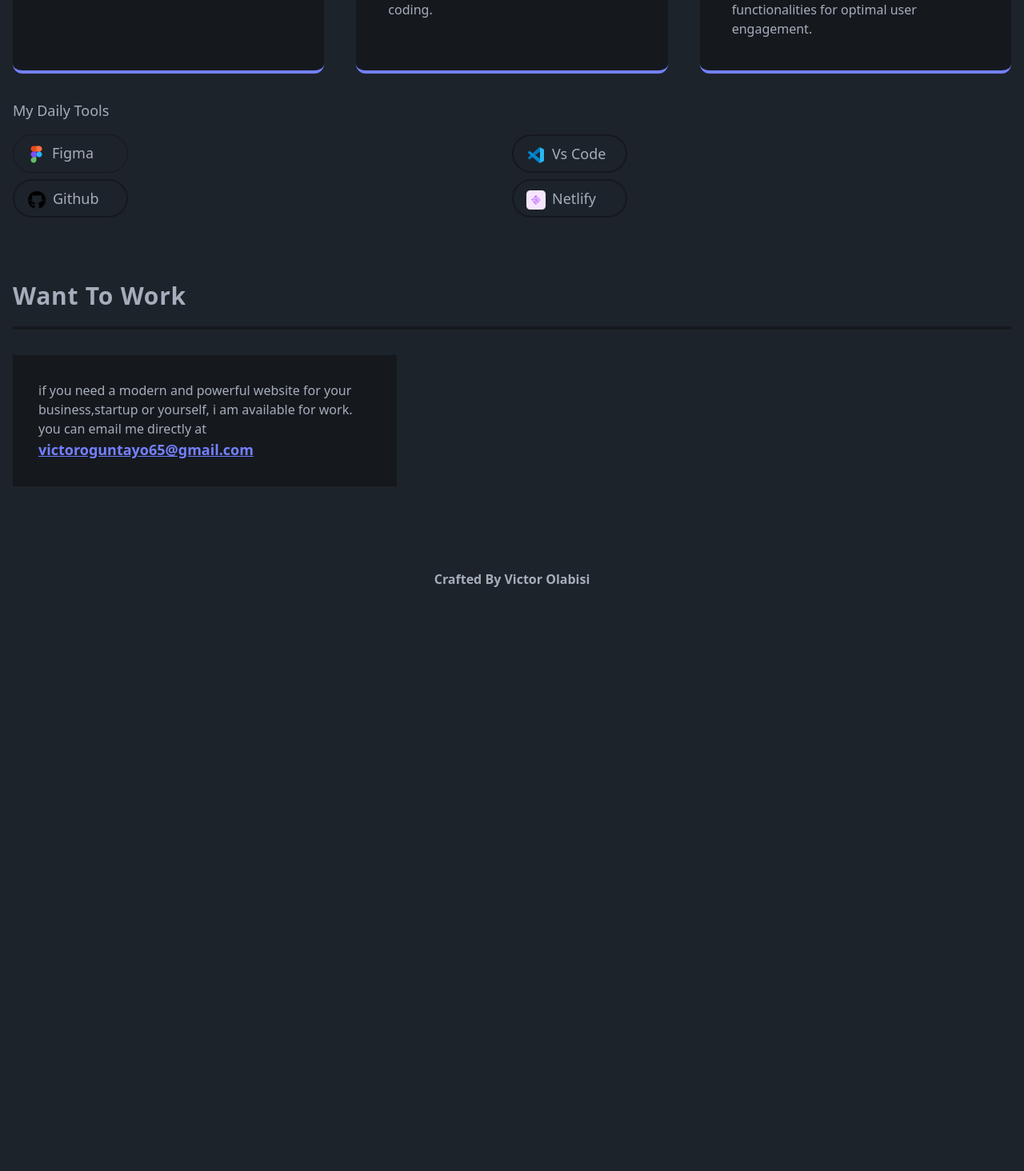
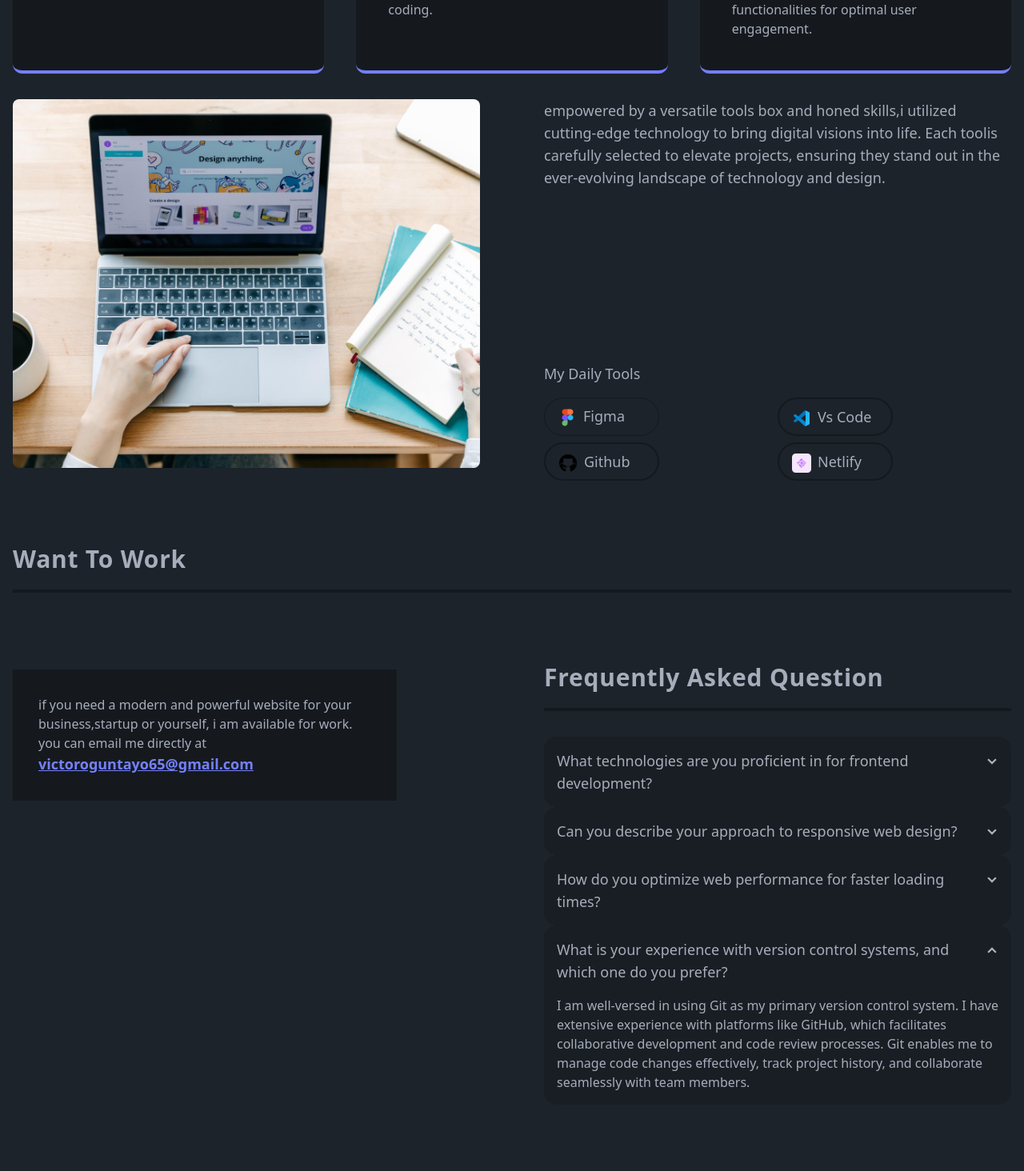
Before and after one commit to vtechwise/reactjs-portfolio, a React (Vite) app: page / in a window 1280 px wide. Shown: the part 2426-3890 px from the top of the page at 80% size. Before the commit the page ends 3186 px from the top, so only its background shows below. Built offline with nearby package versions, Linux system fonts and the light colour scheme.

Commit message:
desktop adjustment

```diff
--- a/src/component/Services.jsx
+++ b/src/component/Services.jsx
@@ -1,7 +1,7 @@
 import { services } from "../utils/data";
 import SectionTitle from "./SectionTitle";
 import { FaReact } from "react-icons/fa";
-
+import servicesImg from "../assets/services.jpg";
 const Services = () => {
   return (
     <section className="section-margin">
@@ -23,24 +23,53 @@ const Services = () => {
           );
         })}
       </div>
-      <div className="mt-8">
-        <h4 className="capitalize text-lg font-medium mb-4">my daily tools</h4>
+      <div className="mt-8 grid md:grid-cols-2 mt-24 gap-x-20">
+        <img src={servicesImg} alt="" className="rounded-lg mb-4" />
+        <div className="flex flex-col justify-between gap-y-20">
+          <p className="text-lg">
+            empowered by a versatile tools box and honed skills,i utilized
+            cutting-edge technology to bring digital visions into life. Each
+            toolis carefully selected to elevate projects, ensuring they stand
+            out in the ever-evolving landscape of technology and design.{" "}
+          </p>
+          <div>
+            <h4 className="capitalize text-lg font-medium mb-4">
+              my daily tools
+            </h4>
             <div className="grid  justify-start gap-y-2 grid-cols-2">
               <div className="text-lg capitalize border inline-block py-2 px-4 rounded-full w-36 border-base-300 ">
-            <img src="./figma.png" alt="" className="w-8 inline-block pr-2" />
+                <img
+                  src="./figma.png"
+                  alt=""
+                  className="w-8 inline-block pr-2"
+                />
                 figma
               </div>
               <div className="text-lg capitalize border-2 inline-block py-2 px-4 rounded-full border-base-300  w-36">
-            <img src="./vscode.png" alt="" className="w-8 inline-block pr-2" />
+                <img
+                  src="./vscode.png"
+                  alt=""
+                  className="w-8 inline-block pr-2"
+                />
                 vs code
               </div>
               <div className="text-lg capitalize border-2 inline-block py-2 px-4 rounded-full border-base-300  w-36">
-            <img src="./github.png" alt="" className="w-8 inline-block pr-2" />
+                <img
+                  src="./github.png"
+                  alt=""
+                  className="w-8 inline-block pr-2"
+                />
                 github
               </div>{" "}
               <div className="text-lg capitalize border-2 inline-block py-2 px-4 rounded-full border-base-300  w-36">
-            <img src="./netlify.png" alt="" className="w-8 inline-block pr-2" />
+                <img
+                  src="./netlify.png"
+                  alt=""
+                  className="w-8 inline-block pr-2"
+                />
                 netlify
+              </div>
+            </div>
           </div>
         </div>
       </div>
--- a/src/pages/Landing.jsx
+++ b/src/pages/Landing.jsx
@@ -10,18 +10,91 @@ const Landing = () => {
       <Services />
       <section className="section-margin">
         <SectionTitle text="want to work" />
-        <div className="bg-base-300 p-8 max-w-[30rem]">
-          <p>
-            if you need a modern and powerful website for your business,startup
-            or yourself, i am available for work. you can email me directly at{" "}
-            <span className="link text-primary font-bold text-lg ">
-              victoroguntayo65@gmail.com
-            </span>{" "}
-          </p>
+        <div className="grid md:grid-cols-2 gap-x-20">
+          <div className="bg-base-300 p-8 max-w-[30rem] self-start md:mt-16">
+            <p>
+              if you need a modern and powerful website for your
+              business,startup or yourself, i am available for work. you can
+              email me directly at{" "}
+              <span className="link text-primary font-bold text-lg ">
+                victoroguntayo65@gmail.com
+              </span>{" "}
+            </p>
+          </div>
+          <div className="faq mt-6 hidden md:block">
+            <SectionTitle text="frequently asked question" />
+            <div className="collapse collapse-arrow bg-base-200 ">
+              <input type="radio" name="my-accordion-2" checked="checked" />
+              <div className="collapse-title text-lg font-medium">
+                What technologies are you proficient in for frontend
+                development?{" "}
+              </div>
+              <div className="collapse-content">
+                <p>
+                  I am proficient in HTML, CSS, and JavaScript, which form the
+                  foundation of my frontend development skills. Additionally, I
+                  have hands-on experience with popular frontend libraries and
+                  frameworks such as React.js, enabling me to build interactive
+                  and dynamic user interfaces efficiently.
+                </p>
+              </div>
+            </div>
+            <div className="collapse collapse-arrow bg-base-200 ">
+              <input type="radio" name="my-accordion-2" checked="checked" />
+              <div className="collapse-title text-lg font-medium">
+                Can you describe your approach to responsive web design?
+              </div>
+              <div className="collapse-content">
+                <p>
+                  My approach to responsive web design involves using a
+                  mobile-first strategy. I prioritize the mobile user experience
+                  and then progressively enhance for larger screens. I leverage
+                  flexible grids and media queries to ensure that websites adapt
+                  seamlessly to various devices, providing an optimal viewing
+                  and interaction experience.
+                </p>
+              </div>
+            </div>
+            <div className="collapse collapse-arrow bg-base-200 ">
+              <input type="radio" name="my-accordion-2" checked="checked" />
+              <div className="collapse-title text-lg font-medium">
+                How do you optimize web performance for faster loading times?{" "}
+              </div>
+              <div className="collapse-content">
+                <p>
+                  I optimize web performance by employing several techniques.
+                  This includes code splitting to reduce initial load times,
+                  lazy loading images and components to defer non-essential
+                  content, and minimizing HTTP requests through bundling. I also
+                  prioritize efficient caching strategies and utilize tools like
+                  Lighthouse to identify and address performance bottlenecks.
+                </p>
+              </div>
+            </div>
+            <div className="collapse collapse-arrow bg-base-200 ">
+              <input type="radio" name="my-accordion-2" checked="checked" />
+              <div className="collapse-title text-lg font-medium">
+                What is your experience with version control systems, and which
+                one do you prefer?
+              </div>
+              <div className="collapse-content">
+                <p>
+                  I am well-versed in using Git as my primary version control
+                  system. I have extensive experience with platforms like
+                  GitHub, which facilitates collaborative development and code
+                  review processes. Git enables me to manage code changes
+                  effectively, track project history, and collaborate seamlessly
+                  with team members.
+                </p>
+              </div>
+            </div>
+          </div>
         </div>
       </section>
-      <section className="grid place-items-center pt-6" >
-        <div><p className="capitalize font-semibold">crafted by victor olabisi</p></div>
+      <section className="grid place-items-center pt-6">
+        <div>
+          <p className="capitalize font-semibold">crafted by victor olabisi</p>
+        </div>
       </section>
     </>
   );
```
Also changed, not shown: src/assets/services.jpg (added). Lines whose indentation alone changed are shown as unchanged.
